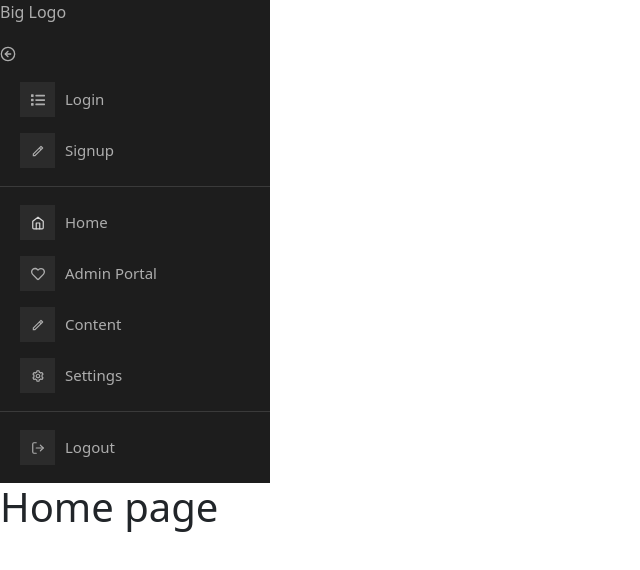
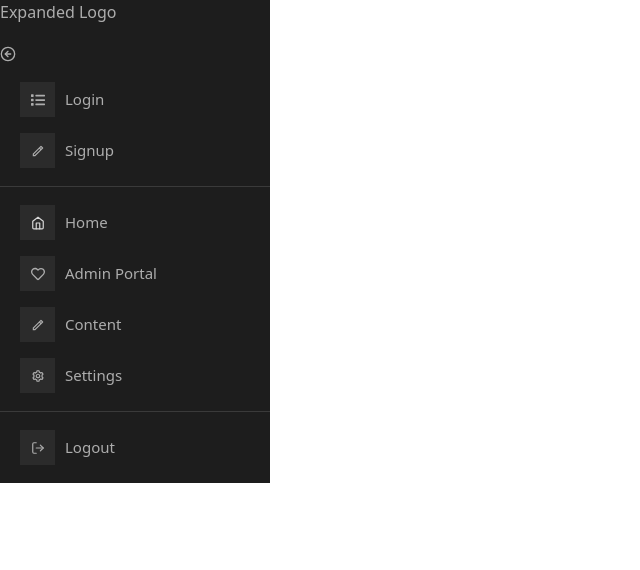
Before and after one commit to StefWebDesigner/RevX, a React (Create React App) app in the folder projectapp/: page / in a window 1280 px wide. Shown: the top 570 px of the page, without its empty margins (0-640 px from the left). Built offline with nearby package versions, Linux system fonts and the light colour scheme.

Commit message:
nav style process init

```diff
--- a/projectapp/src/components/navbar/Navbar.js
+++ b/projectapp/src/components/navbar/Navbar.js
@@ -54,7 +54,7 @@
                     {/*CONTAINS HEADER & RESPONSIVE LOGO*/}
                     <SidebarHeader>
                         <div className="logotext">
-                            <p>{menuCollapse ? "Logo" : "Big Logo"}</p>
+                            <p>{menuCollapse ? "Logo" : "Expanded Logo"}</p>
                         </div>
                         <div className="closemenu" onClick={menuIconClick}>
                             {menuCollapse ? <FiArrowRightCircle/> :
--- a/projectapp/src/custom.css
+++ b/projectapp/src/custom.css
@@ -1,3 +1,82 @@
 
 
-/**/
+/* NAVIGATION CSS*/
+
+#header {
+    position: absolute;
+    width: 220px;
+}
+
+/*#header .pro-slidebar {*/
+/*    !*TAKE UP THE ENTIRE SIDEBAR HIEGHT*!*/
+/*    height: 100vh;*/
+/*}*/
+
+/*#header .closemenu {*/
+/*    color: #000;*/
+/*    position: absolute;*/
+/*    right: 0;*/
+/*    z-index: 9999;*/
+/*    line-height: 20px;*/
+/*    border-radius: 50%;*/
+/*    font-weight: bold;*/
+/*    font-size: 22px;*/
+/*    top: 55px;*/
+/*    cursor: pointer;*/
+/*}*/
+
+/*#header .pro-slidebar {*/
+/*    width: 100%;*/
+/*    min-width: 100%;*/
+/*}*/
+
+/*#header .pro-slidebar.collapsed {*/
+/*    width: 80px;*/
+/*    min-width: 80px;*/
+/*}*/
+
+/*#header .pro-slidebar-inner {*/
+/*    background-color: aquamarine;*/
+/*    box-shadow: 0.5px 0.9px 2px 0px rgba(0, 0, 0, 0.15);*/
+/*}*/
+
+/*#header .pro-slidebar-inner .pro-slidebar-layout .logotext {*/
+/*    overflow-y: hidden;*/
+/*}*/
+
+/*#header .pro-slider-inner .pro-slidebar-layout .logotext p {*/
+/*    font-size: 20px;*/
+/*    padding: 0 20px;*/
+/*    color: #000;*/
+/*    font-weight: bold;*/
+/*}*/
+
+/*#header .pro-slidebar-inner .pro-slidebar-layout ul {*/
+/*    padding : 0 5px;*/
+/*}*/
+
+/*#header .pro-slidebar-inner .pro-slidebar-layout ul .pro-inner-item {*/
+/*    color: #000;*/
+/*    margin: 10px 0px;*/
+/*    font-weight: bold;*/
+/*}*/
+
+/*#header .pro-slidebar-inner .pro-slidebar-layout ul .pro-inner-item .pro-icon-wrapper .pro-item-content {*/
+/*    background-color: #fbf4cd;*/
+/*    color: #000;*/
+/*    border-radius: 3px;*/
+/*}*/
+
+/*#header .pro-slidebar-inner .pro-slidebar-layout ul .pro-inner-item .pro-icon-wrapper .pro-item-content {*/
+/*        background-image: linear-gradient(0deg, green 0%, white 100%);*/
+/*}*/
+
+/*#header .logo {*/
+/*    padding: 20px;*/
+/*}*/
+
+/*@media only screen and (max-width: 720px) {*/
+/*    html {*/
+/*        overflow: hidden;*/
+/*    }*/
+/*}*/
```
